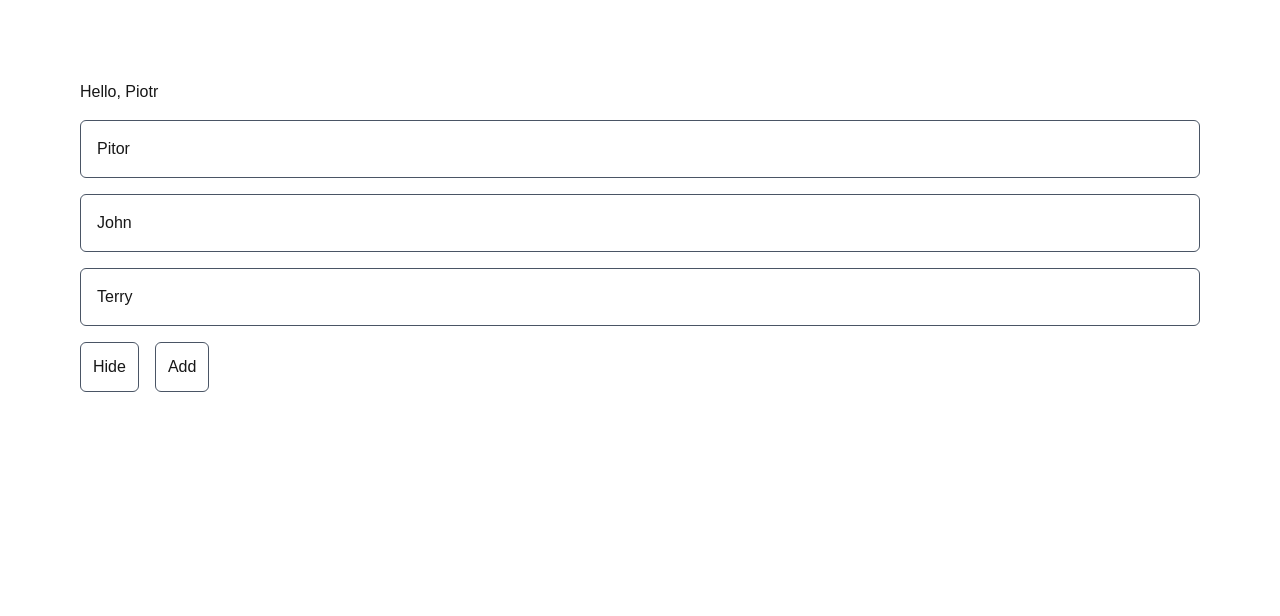
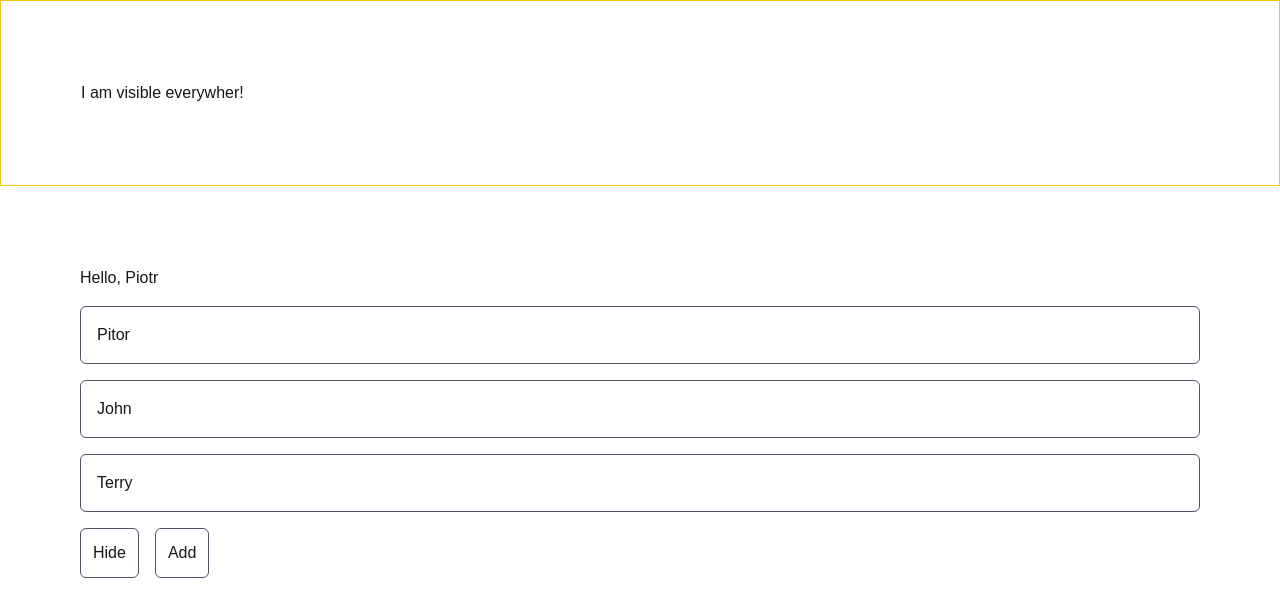
Before and after one commit to ShamsulArifin/next14-blog, a Next.js app: page / in a window 1280 px wide. Shown: the top 616 px of the page. Built offline with nearby package versions, Linux system fonts and the light colour scheme.

Commit message:
16. Layouts (UI Shared Between Pages)

```diff
--- a/app/layout.js
+++ b/app/layout.js
@@ -22,7 +22,10 @@ export default function RootLayout({ children }) {
       <body
         className={`${geistSans.variable} ${geistMono.variable} antialiased`}
       >
+      <header className="p-20 border border-yellow-400"> I am visible everywher!</header>
+      <main>
         {children}
+      </main>
       </body>
     </html>
   );
```
